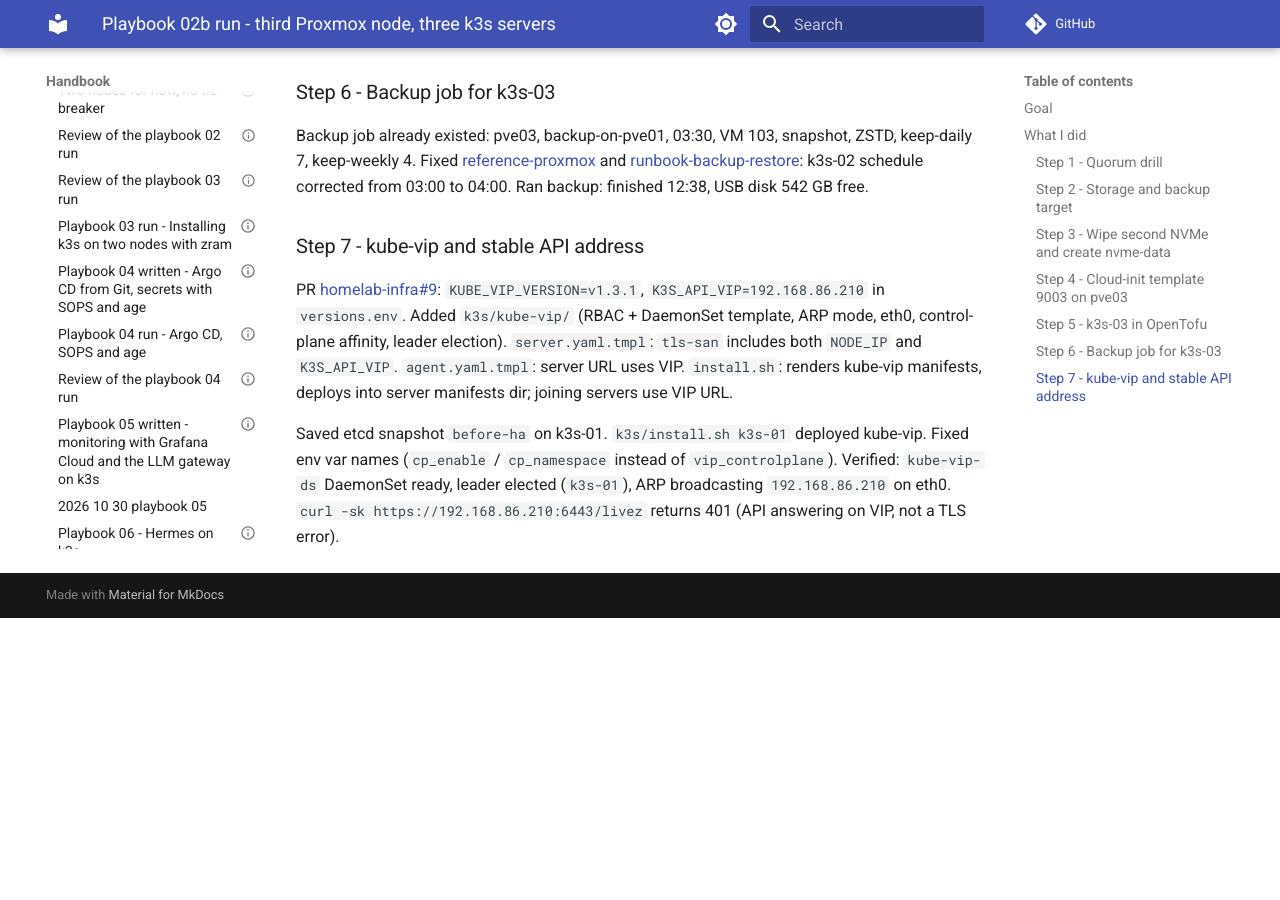
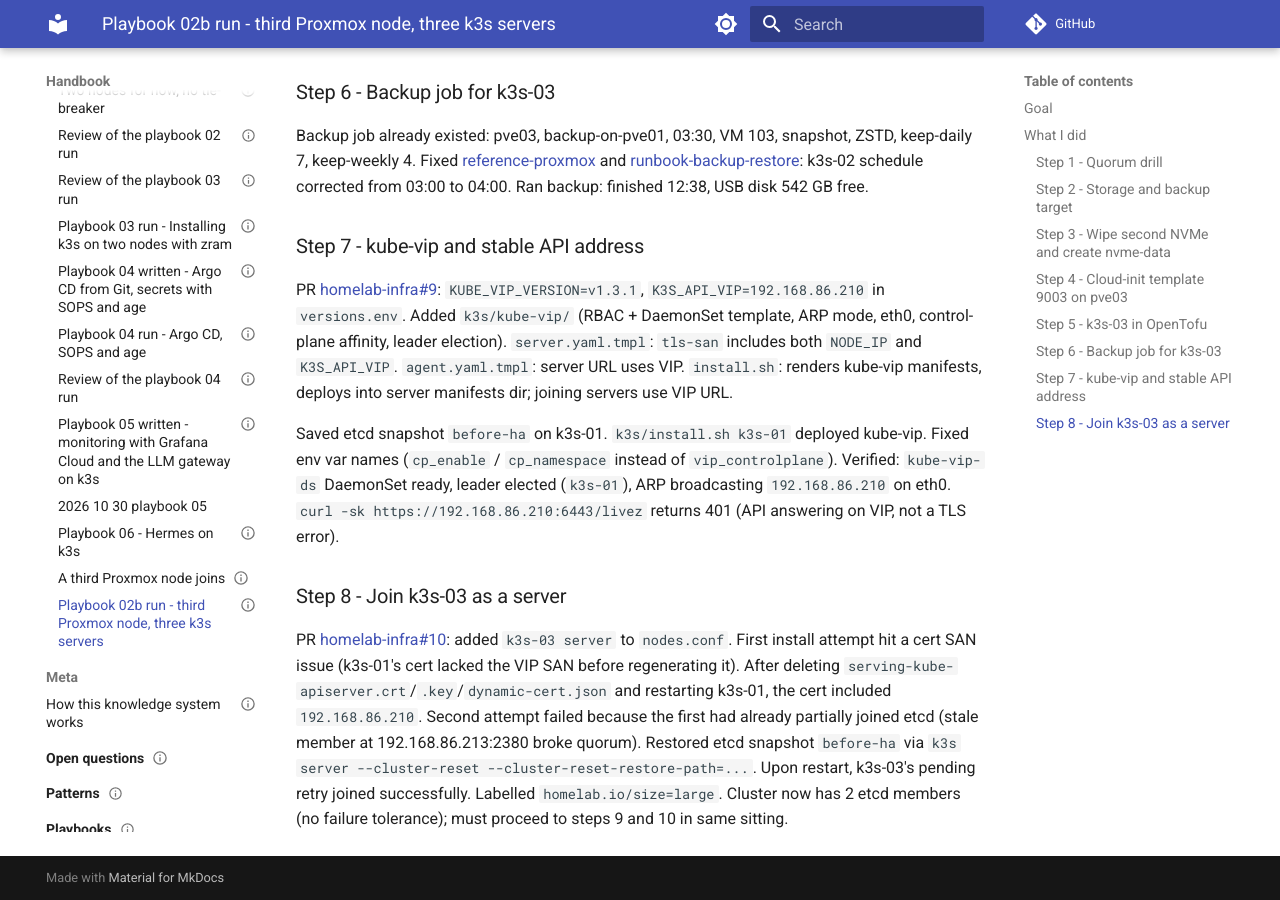
Before and after one commit to ssaav5-ai-labs/handbook, an MkDocs documentation site: the page built from docs/journal/2026/2026-11-09-playbook-02b.md, in a window 1280 px wide and 900 px high, scrolled down 1229 px. Built offline with MkDocs 1.6.1 and Material for MkDocs 9.7.7, drawn with Linux system fonts in a browser that asks for light colours; comment, search, counter and statistics services are not loaded; before the commit the page ends 1847 px from its top, so only the background shows below that.

Commit message:
playbook 02b: step 8 k3s-03 joined as server (etcd restore needed)

```diff
--- a/docs/journal/2026/2026-11-09-playbook-02b.md
+++ b/docs/journal/2026/2026-11-09-playbook-02b.md
@@ -43,3 +43,6 @@ Backup job already existed: pve03, backup-on-pve01, 03:30, VM 103, snapshot, ZST
 PR [homelab-infra#9](https://github.com/ssaav5-ai-labs/homelab-infra/pull/9): `KUBE_VIP_VERSION=v1.3.1`, `K3S_API_VIP=192.168.86.210` in `versions.env`. Added `k3s/kube-vip/` (RBAC + DaemonSet template, ARP mode, eth0, control-plane affinity, leader election). `server.yaml.tmpl`: `tls-san` includes both `NODE_IP` and `K3S_API_VIP`. `agent.yaml.tmpl`: server URL uses VIP. `install.sh`: renders kube-vip manifests, deploys into server manifests dir; joining servers use VIP URL.
 
 Saved etcd snapshot `before-ha` on k3s-01. `k3s/install.sh k3s-01` deployed kube-vip. Fixed env var names (`cp_enable` / `cp_namespace` instead of `vip_controlplane`). Verified: `kube-vip-ds` DaemonSet ready, leader elected (`k3s-01`), ARP broadcasting `192.168.86.210` on eth0. `curl -sk https://192.168.86.210:6443/livez` returns 401 (API answering on VIP, not a TLS error).
+
+### Step 8 - Join k3s-03 as a server
+PR [homelab-infra#10](https://github.com/ssaav5-ai-labs/homelab-infra/pull/10): added `k3s-03 server` to `nodes.conf`. First install attempt hit a cert SAN issue (k3s-01's cert lacked the VIP SAN before regenerating it). After deleting `serving-kube-apiserver.crt`/`.key`/`dynamic-cert.json` and restarting k3s-01, the cert included `192.168.86.210`. Second attempt failed because the first had already partially joined etcd (stale member at 192.168.86.213:2380 broke quorum). Restored etcd snapshot `before-ha` via `k3s server --cluster-reset --cluster-reset-restore-path=...`. Upon restart, k3s-03's pending retry joined successfully. Labelled `homelab.io/size=large`. Cluster now has 2 etcd members (no failure tolerance); must proceed to steps 9 and 10 in same sitting.
```
